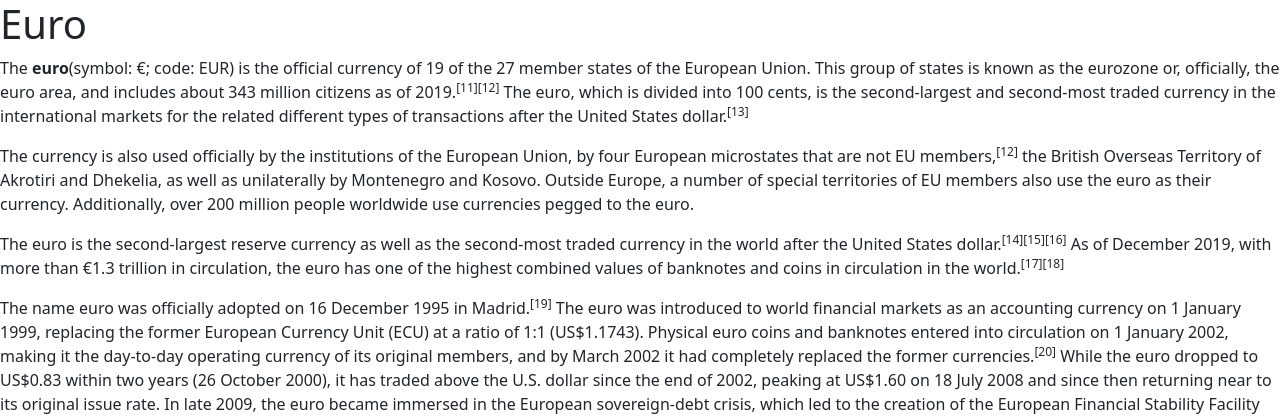
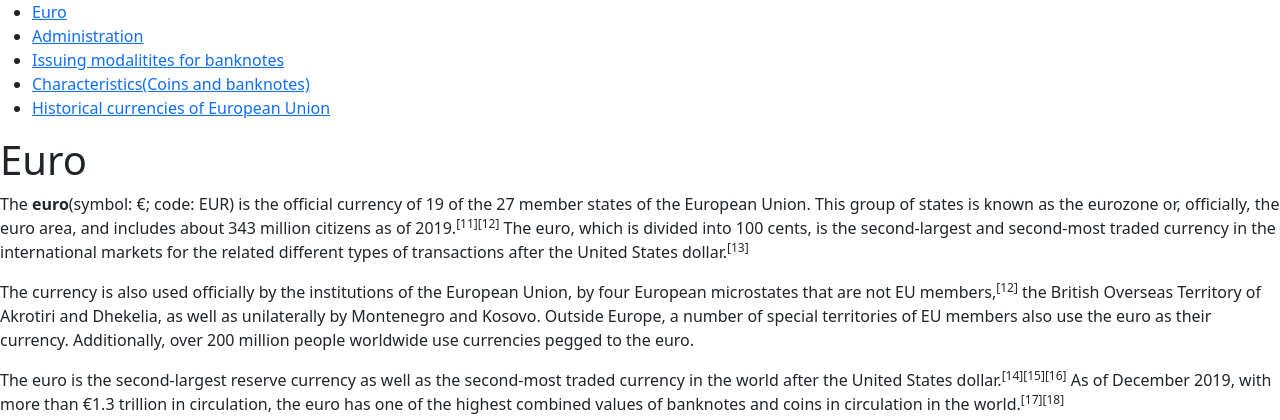
Before and after one commit to AbdulRehman5679/csp_ca1, a plain HTML site: page index.html in a window 1280 px wide. Shown: the top 420 px of the page. Drawn offline with nearby package versions, Linux system fonts and the light colour scheme.

Commit message:
5th commit=Table of contents added and rearranging

```diff
--- a/index.html
+++ b/index.html
@@ -11,9 +11,22 @@
 
     <title>Euro:Wiwiki article</title>
 </head>
+<body>
+    <header>
+        <nav>
+            <ul>
+                <li><a href="#1">Euro</a></li>
+                <li><a href="#2">Administration</a></li>
+                <li><a href="#3">Issuing modalitites for banknotes</a></li>
+                <li><a href="#4">Characteristics(Coins and banknotes)</a></li>
+                <li><a href="#5">Historical currencies of European Union</a></li>
 
-<body>
-    <h1>Euro</h1>
+            </ul>
+        </nav>
+    </header>
+    <main>
+        <section>
+    <h1 id="1">Euro</h1>
     <p>
         The <Strong>euro</Strong>(symbol: €; code: EUR) is the official currency of 19 of the 27 member states of the
         European Union. This group of states is known as the eurozone or, officially, the euro area, and includes about
@@ -62,7 +75,7 @@
         </figcaption>
     </figure>
 
-    <h2>Administration</h2>
+    <h2 id="2">Administration</h2>
     <p>
         The euro is managed and administered by the Frankfurt-based European Central Bank (ECB) and the Eurosystem
         (composed of the central banks of the eurozone countries). As an independent central bank, the ECB has sole
@@ -87,7 +100,7 @@
             eurozone.
         </figcaption>
     </figure>
-    <h3>Issuing modalitites for banknotes</h3>
+    <h3 id="3">Issuing modalitites for banknotes</h3>
     <p>
         Since 1 January 2002, the national central banks (NCBs) and the ECB have issued euro banknotes on a joint
         basis.<sup>[23]</sup> Eurosystem NCBs are required to accept euro banknotes put into circulation by other
@@ -100,7 +113,7 @@
         capital key,<sup>[23]</sup> calculated using national share of European Union (EU) population and national share
         of EU GDP, equally weighted.<sup>[24]</sup>
     </p>
-    <h4>Characteristics(Coins and banknotes)</h4>
+    <h4 id="4">Characteristics(Coins and banknotes)</h4>
     <p>
         The euro is divided into 100 cents (also referred to as euro cents, especially when distinguishing them from
         other currencies, and referred to as such on the common side of all cent coins). In Community legislative acts
@@ -169,7 +182,7 @@
 
 <!--Inserting a table-->
 <div class="container mt-3">
-    <h5>Historical currencies of European Union</h5>
+    <h5 id="5">Historical currencies of European Union</h5>
     <table class="table table-striped">
      <thead>
          <tr>
@@ -315,13 +328,16 @@
                 </tr>
 
          </tbody>
-     </thead>
+
     </table>
 </div>
 
 <script src="https://cdn.jsdelivr.net/npm/bootstrap@5.1.3/dist/js/bootstrap.bundle.min.js"
 integrity="sha384-ka7Sk0Gln4gmtz2MlQnikT1wXgYsOg+OMhuP+IlRH9sENBO0LRn5q+8nbTov4+1p"
 crossorigin="anonymous"></script>
+
+</section>
+    </main>
 </body>
 
 </html>
```
